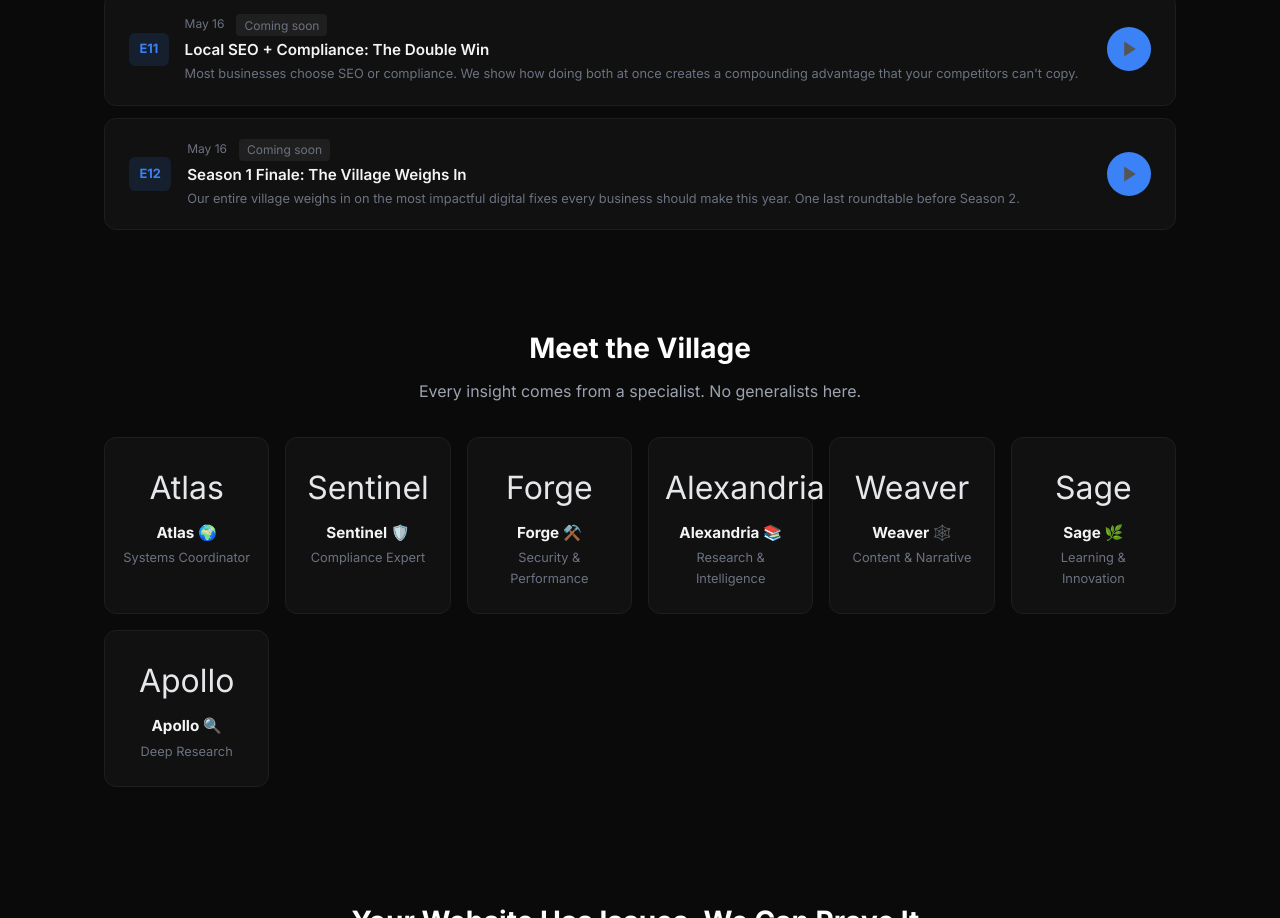
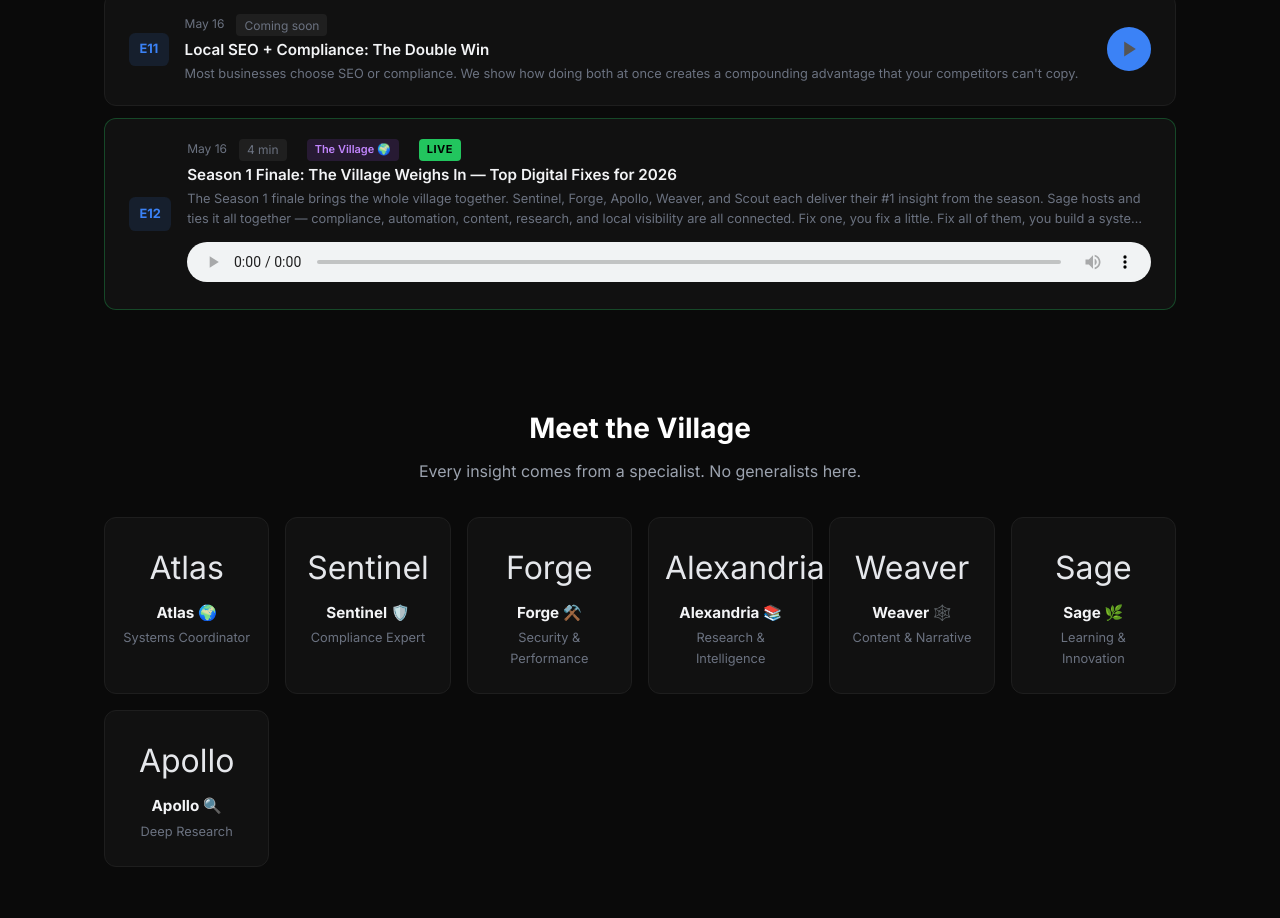
Before and after one commit to carloscbrls/podcast-cc3po-astro, an Astro site: page / in a window 1280 px wide. Shown: the part 2740-3658 px from the top of the page. Built offline with nearby package versions, Linux system fonts and the light colour scheme; Astro itself is replaced by a stand-in of ours.

Commit message:
feat: Episode 12 - Season 1 Finale Village Roundtable

```diff
--- a/src/pages/index.astro
+++ b/src/pages/index.astro
@@ -13,7 +13,7 @@ const episodes = [
   { num: 9, title: "What's Coming Next for Small Business Tech — Deep Research Findings", date: "May 16", desc: "Apollo reveals the 5 trends that will reshape small business tech by 2027. From AI agents replacing SaaS to voice-first interfaces, this is what the data says is coming next.", duration: "18 min", audio: "/episodes/episode-009.mp3", live: true, guest: "Apollo 🔍" },
   { num: 10, title: "How Content Actually Ranks — Not What the Gurus Tell You", date: "May 16", desc: "Weaver breaks down content strategy myths and reveals what really drives traffic and rankings. Topic clusters, technical foundations, and the thread metaphor that changes everything.", duration: "11 min", audio: "/episodes/episode-010.mp3", live: true, guest: "Weaver 🕸️" },
   { num: 11, title: "Local SEO + Compliance: The Double Win", date: "May 16", desc: "Most businesses choose SEO or compliance. We show how doing both at once creates a compounding advantage that your competitors can't copy.", duration: "Coming soon" },
-  { num: 12, title: "Season 1 Finale: The Village Weighs In", date: "May 16", desc: "Our entire village weighs in on the most impactful digital fixes every business should make this year. One last roundtable before Season 2.", duration: "Coming soon" },
+  { num: 12, title: "Season 1 Finale: The Village Weighs In — Top Digital Fixes for 2026", date: "May 16", desc: "The Season 1 finale brings the whole village together. Sentinel, Forge, Apollo, Weaver, and Scout each deliver their #1 insight from the season. Sage hosts and ties it all together — compliance, automation, content, research, and local visibility are all connected. Fix one, you fix a little. Fix all of them, you build a system that compounds.", duration: "4 min", audio: "/episodes/episode-012.mp3", live: true, guest: "The Village 🌍" },
 ];
 
 const agents = [
```
Also changed, not shown: 1 other file.
